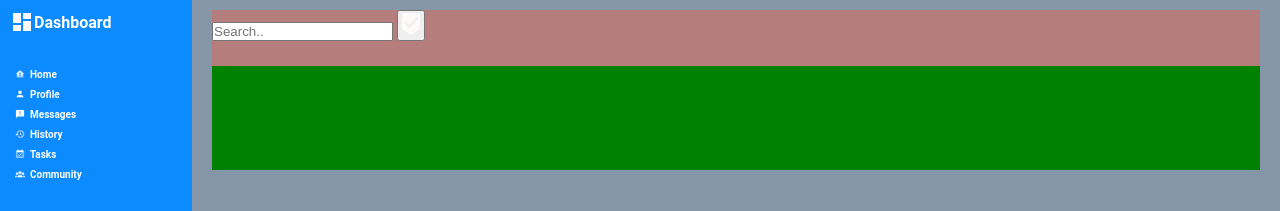
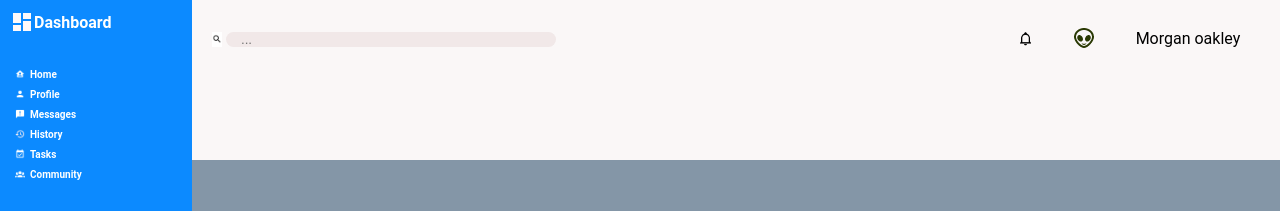
Before and after one commit to Yinkusadel/t.o.p-admin-dashboard, a website: page index.html in a window 1280 px wide. Shown: the top 211 px of the page. Drawn offline with Linux system fonts and the light colour scheme.

Commit message:
center heads head up styled

```diff
--- a/index.html
+++ b/index.html
@@ -69,10 +69,19 @@
       <section class="center">
         <div class="center-head">
           <div class="head-up">
-            <form action="/action_page.php">
-              <input type="text" placeholder="Search.." name="search">
-              <button type="submit"><img src="icons/privacy.png" alt="search"></i></button>
-            </form>
+            <div class="head-upleft">
+              <form action="/action_page.php">
+                <button type="submit"><img src="icons/search.png" alt="search" class="search"></i></button>
+                <input type="text" placeholder="..." name="search">
+              </form>
+            </div>
+
+
+            <div class="head-upright">
+              <img src="icons/notification.png" alt="privacy" class="notification">
+              <img src="icons/alien.png" alt="privacy">
+              Morgan oakley
+            </div>
           </div>
 
         </div>
--- a/styles.css
+++ b/styles.css
@@ -68,13 +68,43 @@
 }
 
 .center-head {
-    margin: 10px 20px;
-    background-color: green;
+    background-color: #faf7f7;
     height: 20vh;
 }
 
 .head-up {
+    margin: 10px 20px;
     display: flex;
-    background-color: rgb(182, 125, 125);
+    justify-content: space-between;
+    align-items: center;
     height: 7vh;
 }
+
+.search {
+    height: 10px;
+}
+
+.head-up input[type=text] {
+    padding: 0 15px;
+    border: none;
+    border-radius: 25px;
+    background: #f1e8e8;
+    width: 300px;
+  }
+
+  .head-up button {
+    background: white;
+    border: none;
+    cursor: pointer;
+  }
+
+  .head-upright {
+    display: flex;
+    align-items: center;
+    justify-content: space-around;
+    width: 25%;
+  }
+
+  .notification {
+    height: 15px;
+  }
```
Also changed, not shown: icons/alien.png (added), icons/notification.png (added), icons/search.png (added).
